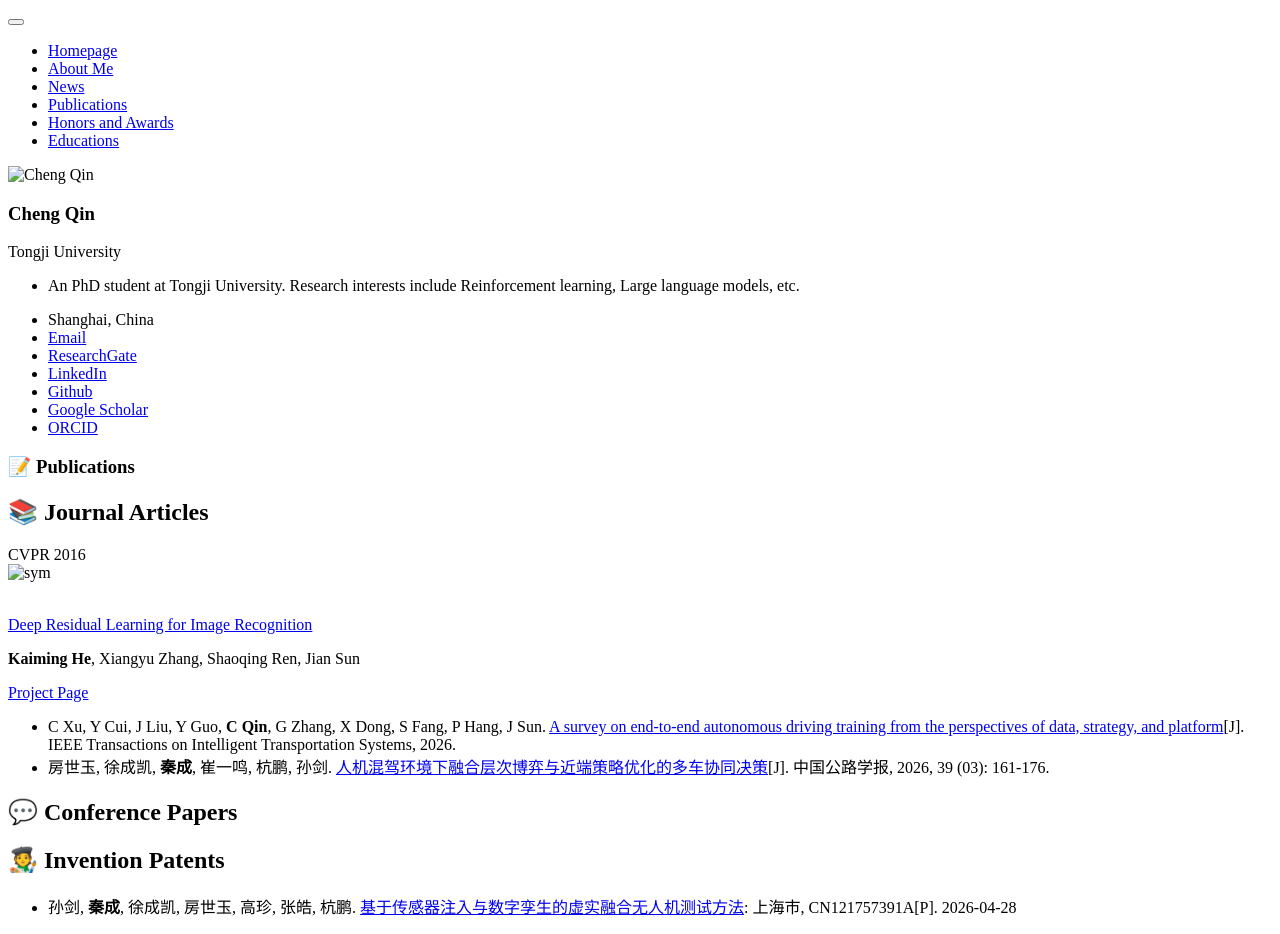
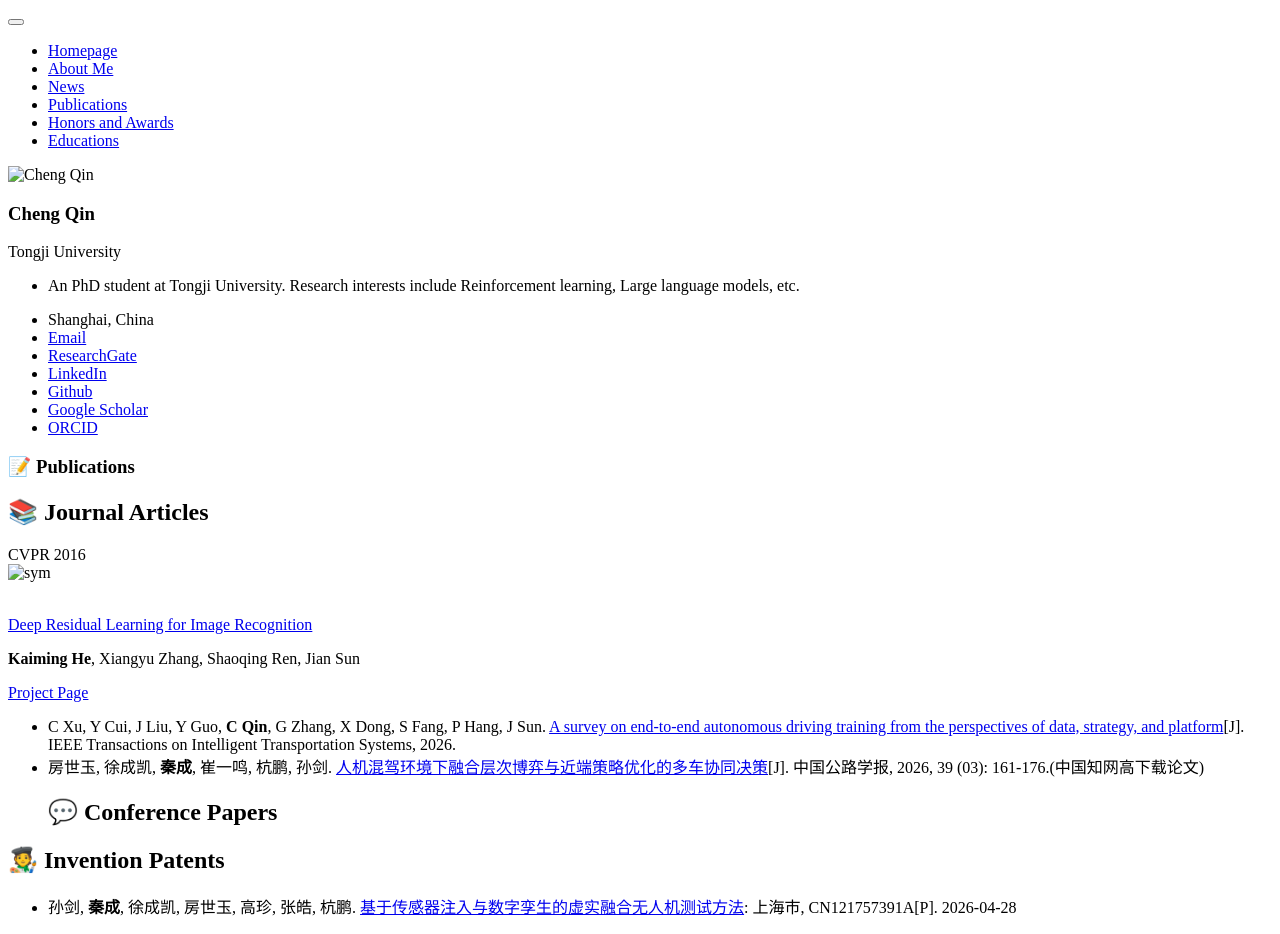
Before and after one commit to QinCheng0928/QinCheng0928.github.io, a Jekyll site: the page built from _pages/includes/publications.md, in a window 1280 px wide. Built offline with Jekyll 4.4.1, drawn with Linux system fonts in a browser that asks for light colours; our own code applies the rules of GitHub Pages for plain Markdown files.

Commit message:
update publication

```diff
--- a/_pages/includes/publications.md
+++ b/_pages/includes/publications.md
@@ -27,8 +27,8 @@
 
 <!-- 简略论文展示模板 -->
 - C Xu, Y Cui, J Liu, Y Guo, **C Qin**, G Zhang, X Dong, S Fang, P Hang, J Sun. [A survey on end-to-end autonomous driving training from the perspectives of data, strategy, and platform](https://ieeexplore.ieee.org/document/11538396)[J]. IEEE Transactions on Intelligent Transportation Systems, 2026.
-- 房世玉, 徐成凯, **秦成**, 崔一鸣, 杭鹏, 孙剑. [人机混驾环境下融合层次博弈与近端策略优化的多车协同决策](https://doi.org/10.19721/j.cnki.1001-7372.2026.03.012)[J]. 中国公路学报, 2026, 39 (03): 161-176.
-
+- 房世玉, 徐成凯, **秦成**, 崔一鸣, 杭鹏, 孙剑. [人机混驾环境下融合层次博弈与近端策略优化的多车协同决策](https://doi.org/10.19721/j.cnki.1001-7372.2026.03.012)[J]. 中国公路学报, 2026, 39 (03): 161-176.(中国知网高下载论文)
+<!-- 中国知网“三高”（高PCSI 、高被引、高下载）论文 -->
 ## 💬 Conference Papers
 
 ## 🧑‍🎨 Invention Patents
```
